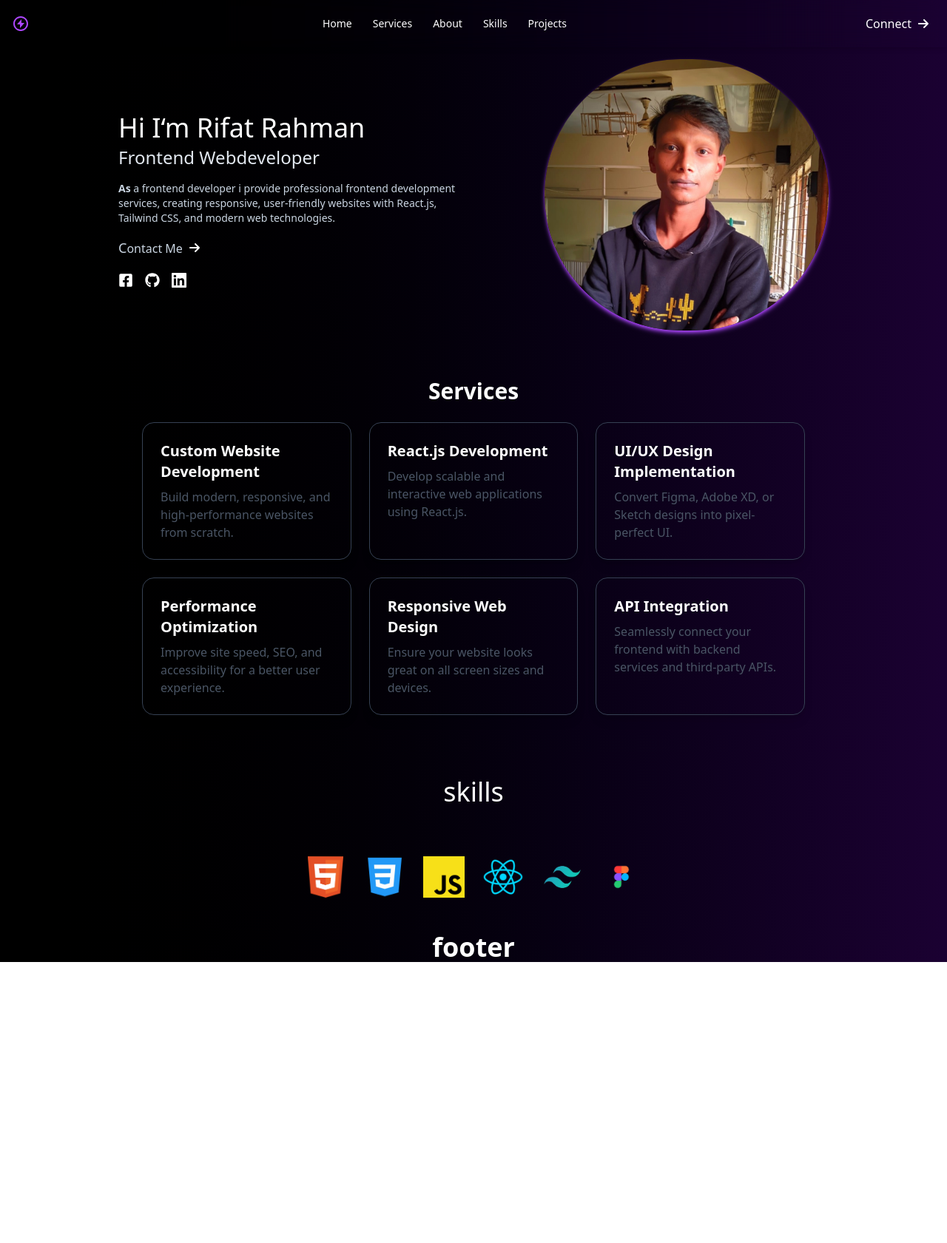
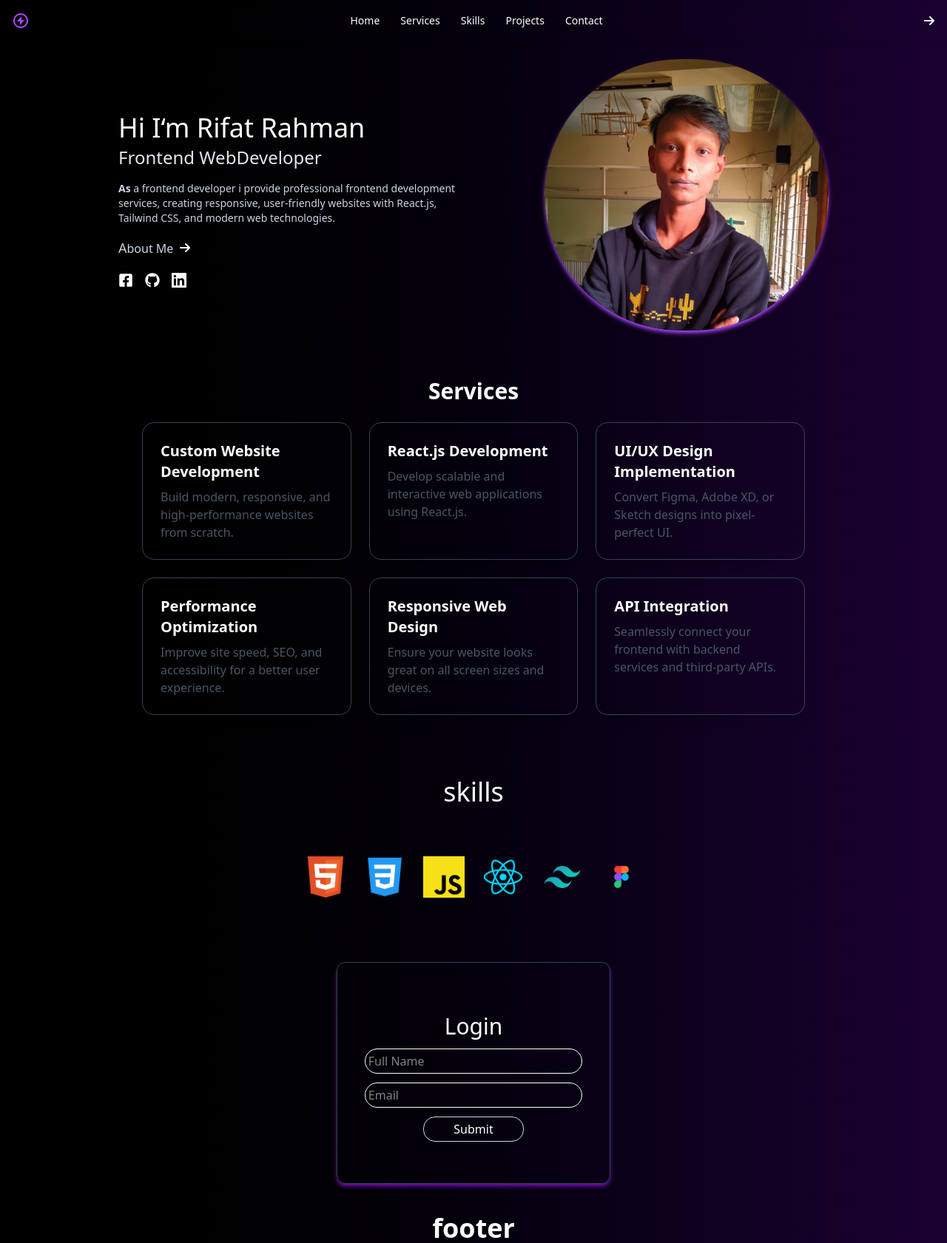
Before and after one commit to Rifat654/Personal-Portfolio, a React (Vite) app: page / in a window 1280 px wide. Shown: the whole page at 74% size. Before the commit the page ends 1301 px from the top, so only its background shows below. Built offline with nearby package versions, Linux system fonts and the light colour scheme.

Commit message:
add contact form

```diff
--- a/package.json
+++ b/package.json
@@ -15,6 +15,7 @@
     "react-dom": "^19.0.0",
     "react-icons": "^5.5.0",
     "react-router-dom": "^7.2.0",
+    "sweetalert2": "^11.17.2",
     "tailwindcss": "^4.0.8"
   },
   "devDependencies": {
--- a/src/App.jsx
+++ b/src/App.jsx
@@ -1,3 +1,4 @@
+import Contact from "./components/Contact"
 import Footer from "./components/Footer"
 import Hero from "./components/Hero"
 import Navbar from "./components/Navbar"
@@ -11,6 +12,7 @@ const App = () => {
       <Hero/>
       <Service/>
       <Skills/>
+      <Contact/>
       <Footer/>
     </div>
   )
--- /dev/null
+++ b/src/components/Contact.jsx
@@ -0,0 +1,49 @@
+import { useState } from "react";
+import Swal from 'sweetalert2'
+const Contact = () => {
+
+    const [result, setResult] = useState("");
+
+    const onSubmit = async (event) => {
+      event.preventDefault();
+
+      const formData = new FormData(event.target);
+
+      formData.append("access_key", "5d705292-a25d-437b-a237-481802e55ace");
+
+      const response = await fetch("https://api.web3forms.com/submit", {
+        method: "POST",
+        body: formData
+      });
+
+      const data = await response.json();
+
+      if (data.success) {
+        Swal.fire({
+            title: "Success!",
+            text: "You clicked in mail",
+            icon: "success"
+          });
+      } else {
+        console.log("Error", data);
+        setResult(data.message);
+      }
+    };
+  return (
+    <section id="contact" className="py-10 flex items-center justify-center">
+        <form onSubmit={onSubmit} className=" rounded-xl w-full mx-5 sm:mx-0 sm:w-[370px] h-[300px] flex flex-col items-center justify-center border border-gray-700 shadow-md shadow-purple-800" >
+            <h1 className="text-3xl py-3">Login</h1>
+            <div className="flex flex-col gap-3 w-full">
+               <input type="text" name="name" required placeholder="Full Name"className="border  w-[80%] container mx-auto  p-2 md:p-1 rounded-3xl" />
+               <input type="email" name="email" required id="" placeholder="Email"className="border w-[80%] container mx-auto  p-2 md:p-1 rounded-3xl"/>
+               <div className="text-center">
+               <input type="submit" value="Submit" className="border border-slate-300 py-1 px-10 rounded-2xl cursor-pointer hover:shadow-md duration-300 hover:border-green-700 hover:shadow-purple-700" />
+               </div>
+            </div>
+        </form>
+        <span>{result}</span>
+    </section>
+  )
+}
+
+export default Contact
--- a/src/components/Hero.jsx
+++ b/src/components/Hero.jsx
@@ -12,10 +12,10 @@ const Hero = () => {
       {/* left column */}
    <div className="w-full md:w-1/2 mt-4 md:mt container mx-auto md:mx-0 text-center md:text-left text-white">
    <h1 className="text-2xl md:text-3xl lg:text-4xl font-sm">Hi I&lsquo;m Rifat Rahman</h1>
-   <h1 className="text-center md:text-start sm:text-2xl pt-1 text-slate-200">Frontend Webdeveloper</h1>
+   <h1 className="text-center md:text-start sm:text-2xl pt-1 text-slate-200">Frontend WebDeveloper</h1>
       <p className="text-[10px] md:text-sm  my-4 text-slate-300"><span className="font-bold">As</span> a frontend developer i provide professional frontend development services, creating responsive, user-friendly websites with React.js, Tailwind CSS, and modern web technologies.</p>
       <div className="flex items-center justify-center md:justify-start gap-2 cursor-pointer text-center">
-      <button className=" hover:text-white cursor-pointer text-slate-300"><span className="text-lg">C</span>ontact Me</button>
+      <button className=" hover:text-white cursor-pointer text-slate-300"><span className="text-lg">A</span>bout Me</button>
       <FaArrowRight  className="hover:border hover:rounded-full hover:border-white transition-all duration-200 hover:p-1 "/>
       </div>
       <div className="social flex items-center gap-4 pt-5 cursor-pointer justify-center sm:justify-start sm:text-xl">
--- a/src/components/Navbar.jsx
+++ b/src/components/Navbar.jsx
@@ -10,9 +10,9 @@ const Navbar = () => {
   const nav = [
     {href: "#home", label: "Home"},
     {href: "#services", label: "Services"},
-    {href: "#about", label: "About"},
     {href: "#skills", label: "Skills"},
-    {href: "#projects", label: "Projects"}
+    {href: "#projects", label: "Projects"},
+    {href: "#contact", label: "Contact"},
   ]
   return (
     <nav className="fixed top-0 left-0 right-0 text-white  backdrop-blur-md shadow-md p-4 z-50">
@@ -41,9 +41,9 @@ const Navbar = () => {
         </div>
         {/* get btn */}
 
-     <div className="flex items-center  py-1  rounded-xl  hover:border-purple-800 text-white cursor-pointer hover:shadow-cyan-200 hover:shadow-sm duration-200 px-2 gap-2">
-     <button className="hidden md:block ">Connect </button>
-     <FaArrowRight className="hover:p-1"/>
+     <div>
+
+     <FaArrowRight className="hover:p-1 cursor-pointer"/>
      </div>
       </div>
        {/* mobile menu icons */}
@@ -61,7 +61,7 @@ const Navbar = () => {
                   className={`block text-center py-2 hover:text-orange-600 transition-all duration-300 ${active === item. href ? "text-orange-600 font-bold" : "text-white"} `}  href={item.href} >{item.label}</a>
                 ))
               }
-                <button className="w-full md:hidden py-1 px-2 rounded-lg hover:border-purple-800 text-white cursor-pointer hover:shadow-cyan-200 hover:shadow-sm duration-200 hover:bg-purple-950 ">connect</button>
+
             </div>
           </div>
          )
--- a/src/components/Skills.jsx
+++ b/src/components/Skills.jsx
@@ -13,7 +13,7 @@ const Skills = () => {
       </div>
     <div className="px-2 md:px-0">
      <div className="  w-full  md:w-[80%] h-auto md:h-[150px] container mx-auto rounded-3xl flex items-center justify-center  ">
-     <div className=" py-5 grid grid-cols-2 sm:grid-cols-3 md:grid-cols-6 gap-5 md:gap-2">
+     <div className=" py-5 grid grid-cols-3  md:grid-cols-6 gap-5 md:gap-2">
       {
         logos.map((logo,index) =>(
           <div key={index} className="mx-2">
```
Also changed, not shown: 1 other file (tests, documents, lock files or other folders).
